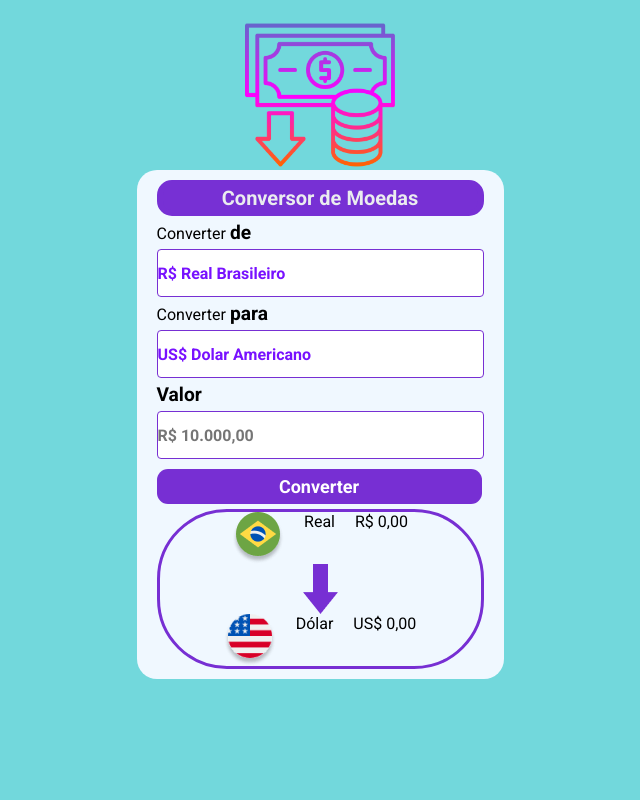
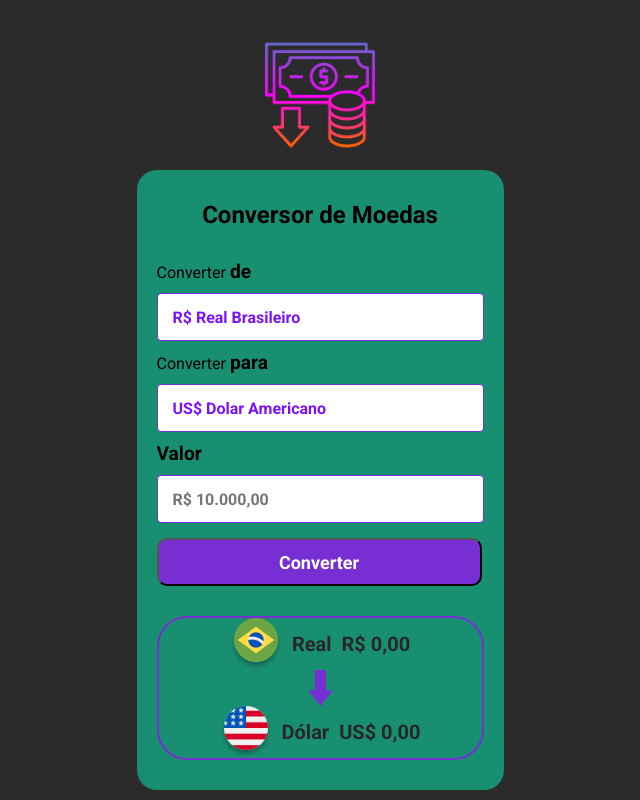
Before and after one commit to jefersongsg/conversor-de-moeda, a plain HTML site: page index.html in a window 1280 px wide. Shown: the whole page, without its empty margins (320-960 px from the left). Drawn offline with Linux system fonts and the light colour scheme.

Commit message:
altecao nos styles

```diff
--- a/index.html
+++ b/index.html
@@ -44,7 +44,7 @@
                     <p class="to-convert-currency-value">R$ 0,00</p>
                 </div>
 
-                <img  src="./assets/Vector.png" alt="logo-seta">
+                <img class="seta" src="./assets/Vector.png" alt="logo-seta">
 
                 <div>
                     <img class="log" src="./assets/dolar.png" alt="logo-Convertida">
--- a/style.css
+++ b/style.css
@@ -6,10 +6,11 @@
     outline: none;
 }
 body {
-    background-color: rgba(86, 209, 213, 0.83);
+    background-color: rgba(0, 0, 0, 0.83);
     display: flex;
     align-items: center;
     flex-direction: column;
+    height: 100vh;
 }
 main {
     display: flex;
@@ -18,16 +19,20 @@ main {
     flex-direction: column;
 }
 .top-img{
-    width: 150px;
-    margin-top: 20px;
+    width: 110px;
+    margin-top: 40px;
+    margin-bottom: 20px;
+}
+.seta{
+    width: 25px;
 }
 container{
     display: flex;
     flex-direction: column;
-    background-color: aliceblue;
+    background-color: rgb(25, 143, 114);
     border-radius: 20px;
     padding: 10px 20px;
-    gap:5px;
+    gap: 10px;
 }
 select ,.input-currency{
     width: 327px;
@@ -39,13 +44,13 @@ select ,.input-currency{
     font-weight: 700;
     font-size: 16px;
     color: #7811ff;
+    padding-left: 15px;
 }
 button{
     width: 325px;
-    height: 35px;
+    height: 48px;
     margin-top: 5px;
-    border-radius: 11px;
-    border: 1px;
+    border-radius: 10px;
     background-color: #772FD3;
     font-size: 18px;
     font-weight: 700;
@@ -59,14 +64,15 @@ button:active {
     opacity: 0.3;
 }
 section{
-    border: 3px solid #772FD3;
-    border-radius: 70px;
+    border: 2px solid #772FD3;
+    border-radius: 30px;
     display: flex;
     flex-direction: column;
     align-items: center;
+    margin: 20px 0 20px;;
 }
-.currency-value ,.to-convert-currency-value,.currency,.currency-name, {
-    color:#555555;
+.currency-value ,.to-convert-currency-value,.currency,.currency-name{
+    color:#272727;
     font-weight: 700;
     font-size: 20px;
     text-align: center;
@@ -77,16 +83,17 @@ b{
 
 }
 h1{
-    background-color:#7730d4 ;
-    color: #eaecef;
-    font-size: 20px;
+    display: flex;
+    color: black;
+    font-size: 24px;
     font-weight: 700;
-    border-radius: 15px;
-    border: 6px solid #7730d4;
-    text-align: center;
+    height: 70px;
+    align-items: center;
+    justify-content: center;
 }
 div{
     display: flex;
     justify-items: center;
-    gap: 20px;
+    align-items: center;
+    gap: 10px;
 }
```
